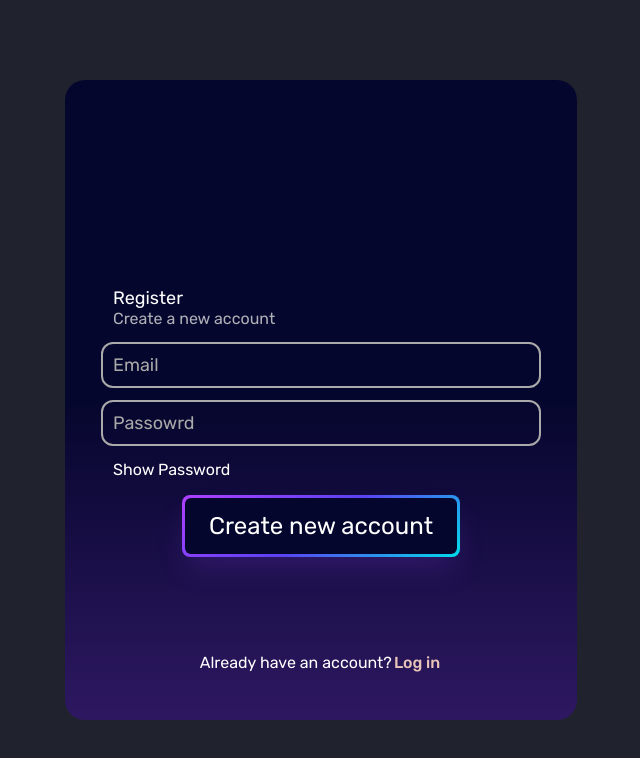
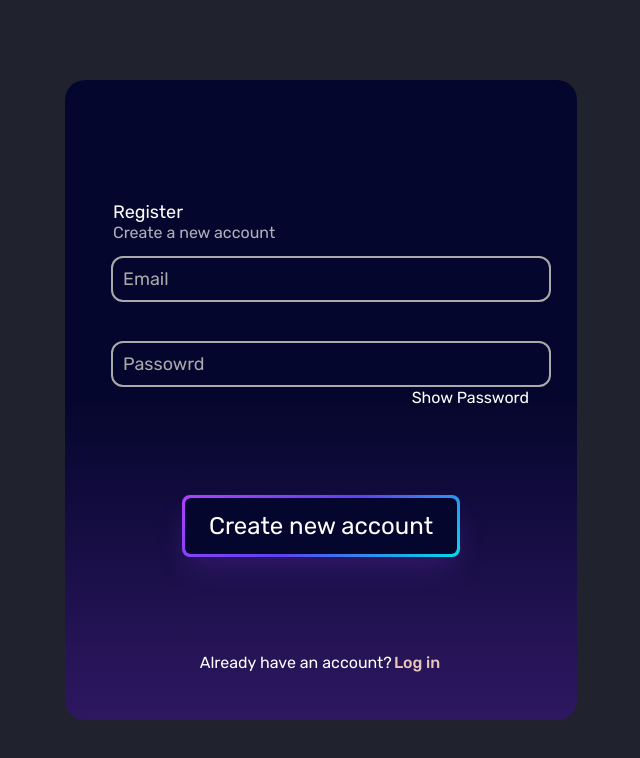
Before and after one commit to iMohammadSawalha/Vesta, a React (Vite) app: page /register in a window 1280 px wide. Shown: the top 758 px of the page, without its empty margins (319-959 px from the left). Built offline with nearby package versions, Linux system fonts and the light colour scheme.

Commit message:
added client validation to login and signup

```diff
--- a/src/helpers/global.jsx
+++ b/src/helpers/global.jsx
@@ -52,4 +52,14 @@ const formatsQuill = [
   "code-block",
 ];
 const notEmptyString = /^(?!\s*$).+/;
-export { statusList, columnTitles, modulesQuill, formatsQuill, notEmptyString };
+const isEmail = /\S+@\S+\.\S+/;
+const isPassword = /^[^\s]{8,}$/; //has at least 8 chars
+export {
+  statusList,
+  columnTitles,
+  modulesQuill,
+  formatsQuill,
+  notEmptyString,
+  isEmail,
+  isPassword,
+};
--- a/src/views/login.css
+++ b/src/views/login.css
@@ -72,7 +72,6 @@
   color: white;
   padding: 10px;
   font-size: large;
-  margin-bottom: 1rem;
   border-radius: 10px;
   width: 100%;
   background-color: transparent;
@@ -83,7 +82,7 @@
   color: rgb(170, 169, 169);
 }
 .login-button {
-margin-top: 1rem;
+margin-top: 5rem;
 margin-bottom: 1rem;
 align-items: center;
 background-image: linear-gradient(144deg,#AF40FF, #5B42F3 50%,#00DDEB);
@@ -151,9 +150,28 @@ background: none;
   margin: 2px;
 }
 .login-input-show-password{
-  align-self: self-start;
   cursor: pointer;
+  margin-left: auto;
 }
 .input-error{
 outline: 2px solid rgb(255, 107, 107);
 }
+.email-input-container{
+width: 100%;
+margin-bottom: 1rem;
+}
+.password-input-container{
+  width: 100%;
+  margin-bottom: 3px;
+}
+.password-input-error-placeholder{
+  margin-top: 2px;
+  color: red;
+  height: 25px;
+}
+.email-input-error-placeholder{
+  margin-top: 2px;
+  color: red;
+  padding-top: "5px";
+  height: 25px ;
+}
--- a/src/views/login.jsx
+++ b/src/views/login.jsx
@@ -7,7 +7,7 @@ const Login = () => {
   const [password, setPassword] = useState("");
   const [errorEmail, setErrorEmail] = useState(false);
   const [errorPassword, setErrorPassword] = useState(false);
-  const [typing, setTyping] = useState(false);
+  const [submitting, setSubmitting] = useState(false);
   const saveEmail = (value) => {
     setEmail(value);
   };
@@ -24,22 +24,22 @@ const Login = () => {
     }
   };
   const loginButtonHandle = () => {
-    setTyping(true);
+    setSubmitting(true);
     // if (!notEmptyString.test(email))
     // if (!notEmptyString.test(password))
   };
   useEffect(() => {
-    if (!notEmptyString.test(email) && typing) {
+    if (!notEmptyString.test(email) && submitting) {
       setErrorEmail(true);
     } else {
       setErrorEmail(false);
     }
-    if (!notEmptyString.test(password) && typing) {
+    if (!notEmptyString.test(password) && submitting) {
       setErrorPassword(true);
     } else {
       setErrorPassword(false);
     }
-  }, [email, password, typing]);
+  }, [email, password, submitting]);
   return (
     <div className="login">
       <div className="login-container">
@@ -47,6 +47,7 @@ const Login = () => {
           <div className="loign-content-placeholder">
             <div className="sign-in-title">Sign in</div>
             <div className="sign-in-subtitle">Log in to your account</div>
+            <div className="email-input-container">
               <input
                 className={
                   errorEmail
@@ -56,6 +57,11 @@ const Login = () => {
                 placeholder="Email"
                 onChange={(e) => saveEmail(e.target.value)}
               />
+              <div className="email-input-error-placeholder">
+                {errorEmail && "Please enter an email"}
+              </div>
+            </div>
+            <div className="password-input-container">
               <input
                 className={
                   errorPassword
@@ -66,8 +72,14 @@ const Login = () => {
                 type={hidden ? "password" : "text"}
                 onChange={(e) => savePassword(e.target.value)}
               />
+            </div>
+            <div style={{ display: "flex", width: "100%" }}>
+              <div className="password-input-error-placeholder">
+                {errorPassword && "Please enter an password"}
+              </div>
               <div className="login-input-show-password" onClick={toggleHide}>
                 Show Password
+              </div>
             </div>
             <button className="login-button" onClick={loginButtonHandle}>
               <span className="login-button-text">Sign in</span>
@@ -77,7 +89,7 @@ const Login = () => {
             </a>
             <div className="signup-alternative">
               Don't have an account?
-              <a className="signup-alternative-link" href="">
+              <a className="signup-alternative-link" href="/register">
                 Sign up
               </a>
             </div>
--- a/src/views/register.jsx
+++ b/src/views/register.jsx
@@ -1,6 +1,6 @@
 import { useEffect, useState } from "react";
 import "./login.css";
-import { notEmptyString } from "../helpers/global";
+import { isEmail, isPassword } from "../helpers/global";
 const Register = () => {
   const [hidden, setHidden] = useState(true);
   const [email, setEmail] = useState("");
@@ -8,11 +8,11 @@ const Register = () => {
   const [errorEmail, setErrorEmail] = useState(false);
   const [errorPassword, setErrorPassword] = useState(false);
   const [typing, setTyping] = useState(false);
-  const saveEmail = (value) => {
-    setEmail(value);
+  const saveEmail = (target) => {
+    setEmail(target.value);
   };
-  const savePassword = (value) => {
-    setPassword(value);
+  const savePassword = (target) => {
+    setPassword(target.value);
   };
   const toggleHide = (e) => {
     if (hidden) {
@@ -25,16 +25,14 @@ const Register = () => {
   };
   const loginButtonHandle = () => {
     setTyping(true);
-    // if (!notEmptyString.test(email))
-    // if (!notEmptyString.test(password))
   };
   useEffect(() => {
-    if (!notEmptyString.test(email) && typing) {
+    if (!isEmail.test(email) && typing) {
       setErrorEmail(true);
     } else {
       setErrorEmail(false);
     }
-    if (!notEmptyString.test(password) && typing) {
+    if (!isPassword.test(password) && typing) {
       setErrorPassword(true);
     } else {
       setErrorPassword(false);
@@ -47,6 +45,7 @@ const Register = () => {
           <div className="loign-content-placeholder">
             <div className="sign-in-title">Register</div>
             <div className="sign-in-subtitle">Create a new account</div>
+            <div className="email-input-container">
               <input
                 className={
                   errorEmail
@@ -54,8 +53,13 @@ const Register = () => {
                     : "login-input login-input-email"
                 }
                 placeholder="Email"
-              onChange={(e) => saveEmail(e.target.value)}
+                onChange={(e) => saveEmail(e.target)}
               />
+              <div className="email-input-error-placeholder">
+                {errorEmail && "Invalid email"}
+              </div>
+            </div>
+            <div className="password-input-container">
               <input
                 className={
                   errorPassword
@@ -64,17 +68,23 @@ const Register = () => {
                 }
                 placeholder="Passowrd"
                 type={hidden ? "password" : "text"}
-              onChange={(e) => savePassword(e.target.value)}
+                onChange={(e) => savePassword(e.target)}
               />
+            </div>
+            <div style={{ display: "flex", width: "100%" }}>
+              <div className="password-input-error-placeholder">
+                {errorPassword && "Password must be at least 8 characters"}
+              </div>
               <div className="login-input-show-password" onClick={toggleHide}>
                 Show Password
+              </div>
             </div>
             <button className="login-button" onClick={loginButtonHandle}>
               <span className="login-button-text">Create new account</span>
             </button>
             <div className="signup-alternative">
               Already have an account?
-              <a className="signup-alternative-link" href="">
+              <a className="signup-alternative-link" href="/login">
                 Log in
               </a>
             </div>
```
Lines whose indentation alone changed are shown as unchanged.
